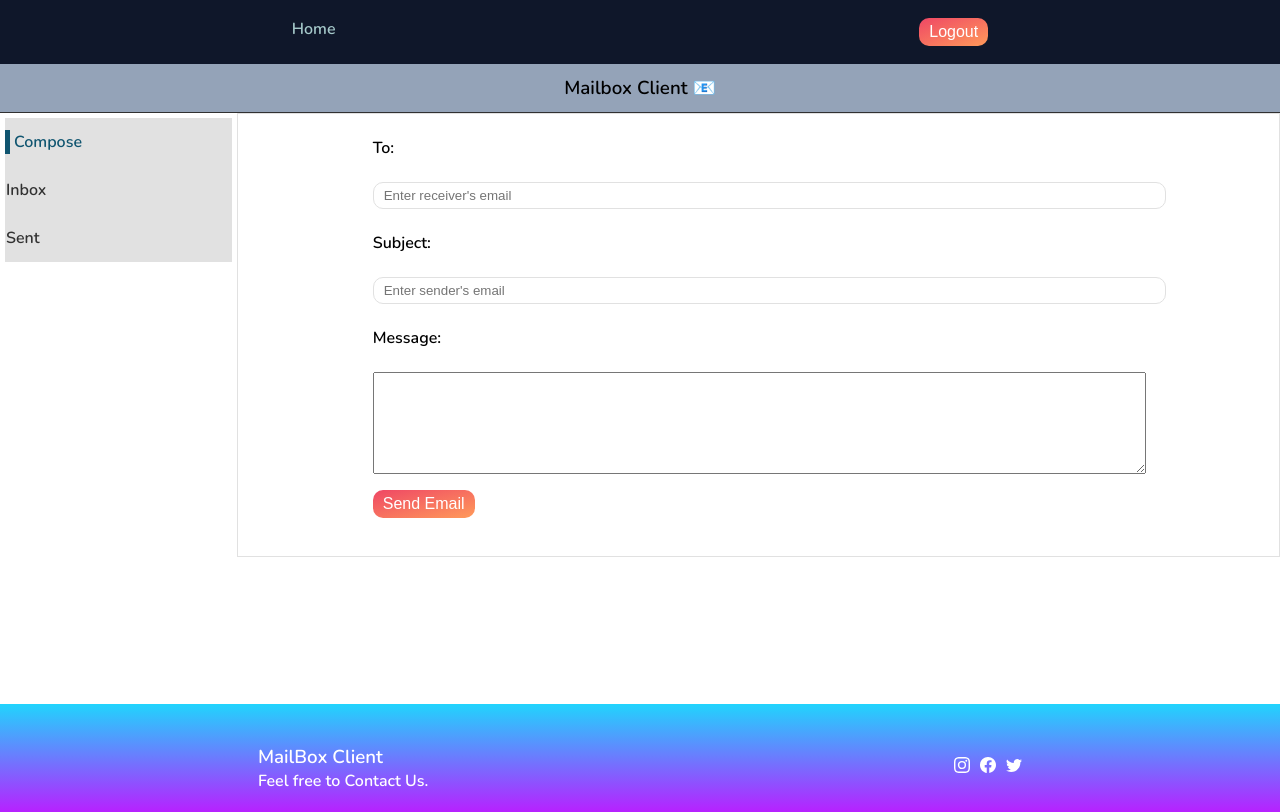
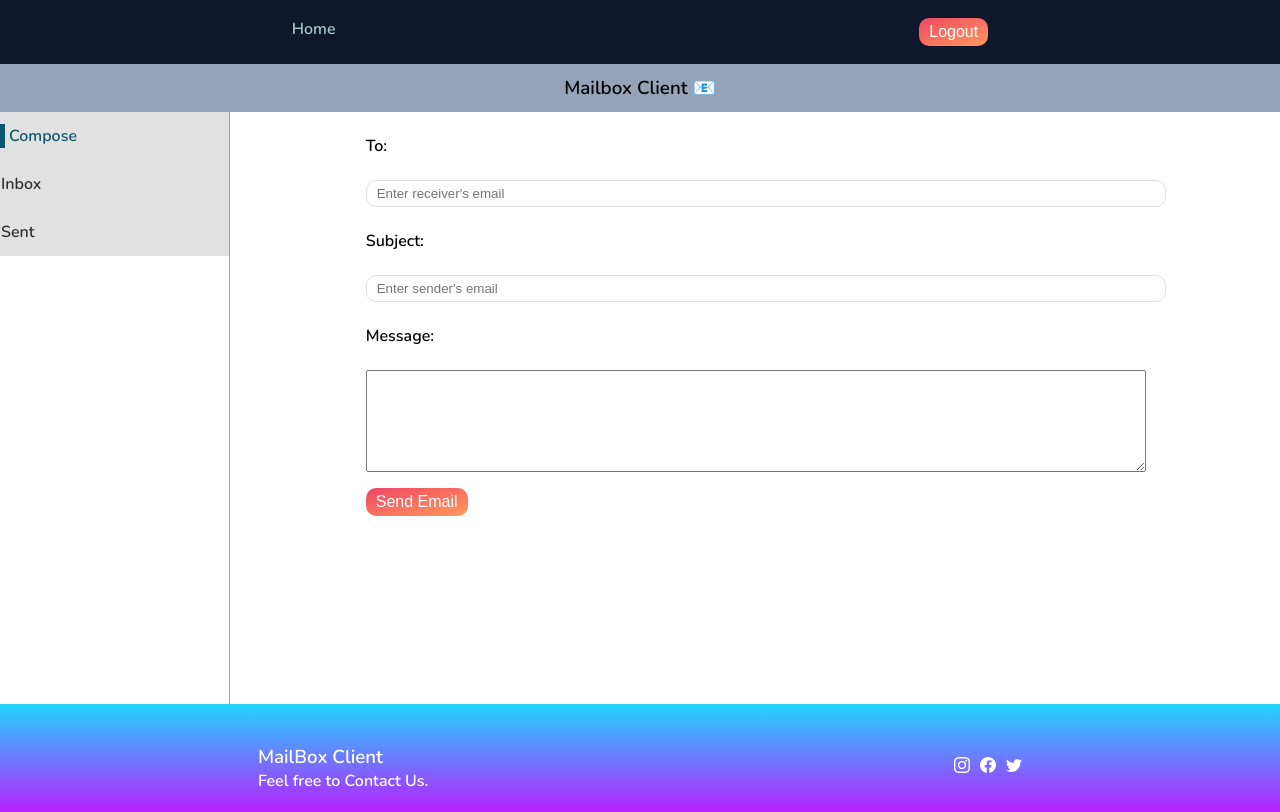
Before and after one commit to Shivanshdev12/mailbox_client, a React (Create React App) app: page /home in a window 1280 px wide. Built offline with nearby package versions, Linux system fonts and the light colour scheme; sample sign-in values are in the browser's storage.

Commit message:
Making the mails realtime

```diff
--- a/src/components/screens/Home.css
+++ b/src/components/screens/Home.css
@@ -5,10 +5,12 @@
     align-items: flex-start;
     flex: 1;
     min-height: 0px;
+    height: 100%;
 }
 
 div.home {
     line-height: 3rem;
+    height: 80vh;
 }
 
 @media screen and (max-width:425px) {
@@ -20,7 +22,6 @@ div.home {
 
 
 .container .side_menu {
-    padding: 5px;
     width: 20%;
 }
 
@@ -50,14 +51,15 @@ div.home {
 .home .menu_bar {
     text-align: center;
     background: #94a3b8;
-    border-bottom: 1px solid #313131;
 }
 
 
 .container .main_menu {
+    display: inline-block;
+    border-left: 1px solid #94A3B8;
+    height: 100%;
     width: 85%;
     z-index: 10;
-    border: 1px solid #e1e1e1;
     padding: 0px 3% 3%;
 }
 
--- a/src/components/screens/Inbox.js
+++ b/src/components/screens/Inbox.js
@@ -7,13 +7,14 @@ import Mail from "./Mail";
 import "./Inbox.css";
 
 const Inbox = () => {
-    let mails = [];
     const [inboxMail, setInboxMail] = useState([]);
     const user = localStorage.getItem("email");
     const username = getUsername(user);
     const dispatch = useDispatch();
     const totalNotOpened = useSelector(state => state.mail.totalNotOpened);
     useEffect(() => {
+        const setIntervalId = setInterval(() => {
+            let mails = [];
             fetch(`https://mailbox2210-default-rtdb.firebaseio.com/${username}/receiver.json`).then((res) => {
                 return res.json();
             }).then((data) => {
@@ -29,6 +30,8 @@ const Inbox = () => {
             }).catch((err) => {
                 console.log(err);
             });
+        }, 2000);
+        return () => clearInterval(setIntervalId);
     }, [dispatch]);
     return (
         <div className="home">
```
Also changed, not shown: firebase.json (added), 1 other file (tests, documents, lock files or other folders). Lines whose indentation alone changed are shown as unchanged.
